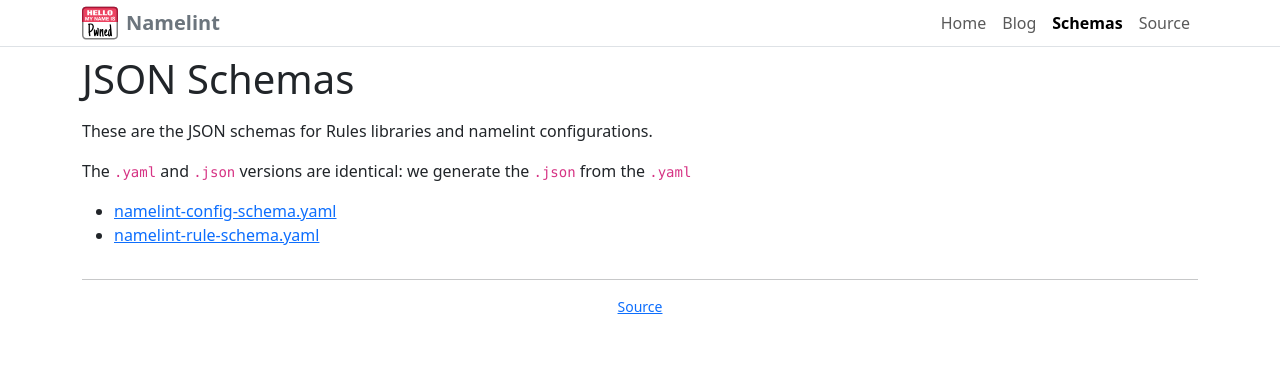
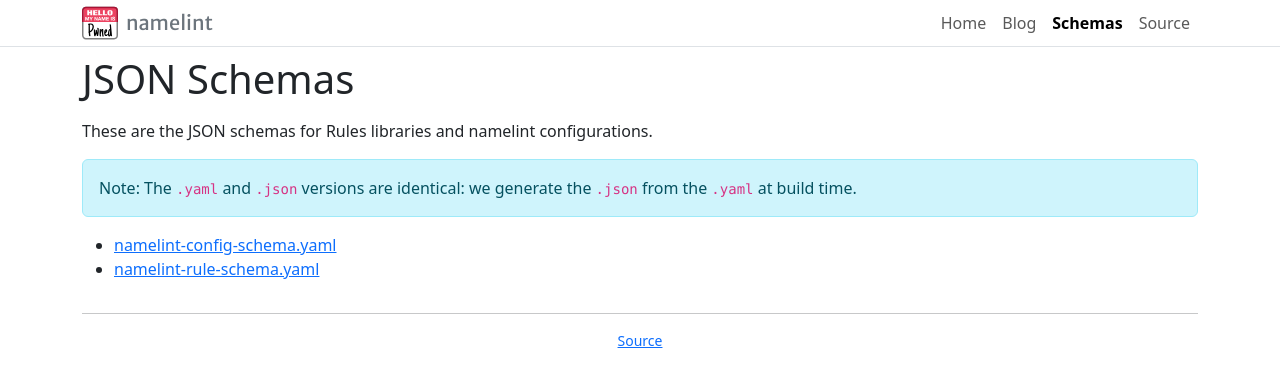
Before and after one commit to mattkenney/namelint, a Jekyll site: the page built from docs/schemas.md, in a window 1280 px wide. Shown: the top 387 px of the page. Built offline with Jekyll 4.4.1, drawn with Linux system fonts in a browser that asks for light colours.

Commit message:
More SEO + logo font

```diff
--- a/docs/_layouts/default.html
+++ b/docs/_layouts/default.html
@@ -14,8 +14,20 @@
 	<meta property="og:title" content="namelint: file and directory name linter">
 	<meta property="og:type" content="website">
 	<meta property="og:url" content="https://www.namelint.dev/">
+	<script type="application/ld+json">
+		{
+			"@context": "https://schema.org",
+			"@type": "SoftwareApplication",
+			"name": "namelint",
+			"operatingSystem": "Linux, MacOS, Windows",
+			"applicationCategory": "SecurityApplication",
+		}
+	</script>
 	{%- endif %}
-	<meta name="viewport" content="width=device-width, initial-scale=1.0" />
+	<link rel="preconnect" href="https://fonts.googleapis.com">
+	<link rel="preconnect" href="https://fonts.gstatic.com" crossorigin>
+	<link href="https://fonts.googleapis.com/css2?family=Merriweather+Sans:ital,wght@0,300..800;1,300..800&family=Tinos:ital,wght@0,400;0,700;1,400;1,700&display=swap"
+		rel="stylesheet">
 	<link href="https://cdn.jsdelivr.net/npm/bootstrap@5.3.3/dist/css/bootstrap.min.css" rel="stylesheet"
 		integrity="sha384-QWTKZyjpPEjISv5WaRU9OFeRpok6YctnYmDr5pNlyT2bRjXh0JMhjY6hW+ALEwIH" crossorigin="anonymous" />
 	<script>if (window.top.location != window.location) { window.top.location.href = document.location.href; }</script>
@@ -24,9 +36,9 @@
 <body>
 	<nav class="navbar navbar-expand border-bottom py-0">
 		<div class="container">
-			<a class="navbar-brand text-secondary fw-bold d-flex align-items-center" href="/">
+			<a class="navbar-brand text-secondary d-flex align-items-center" style="font-family:'Merriweather Sans';" href="/">
 				<img src="/favicon.svg" alt="Logo" height="36" class="d-inline-block align-text-top me-2 py-0">
-				Namelint</a>
+				namelint</a>
 			<div class="justify-content-end align-items-center d-flex">
 				<ul class="navbar-nav">
 					<li class="d-none d-md-inline nav-item">
--- a/docs/schemas.md
+++ b/docs/schemas.md
@@ -4,7 +4,9 @@
 
 These are the JSON schemas for Rules libraries and namelint configurations.
 
-The `.yaml` and `.json` versions are identical: we generate the `.json` from the `.yaml`
+<div class="alert alert-info">
+	Note: The <code>.yaml</code> and <code>.json</code> versions are identical: we generate the <code>.json</code> from the <code>.yaml</code> at build time.
+</div>
 
 {% for theFile in site.static_files -%}
 {% if theFile.path contains '-schema.' -%}
```
